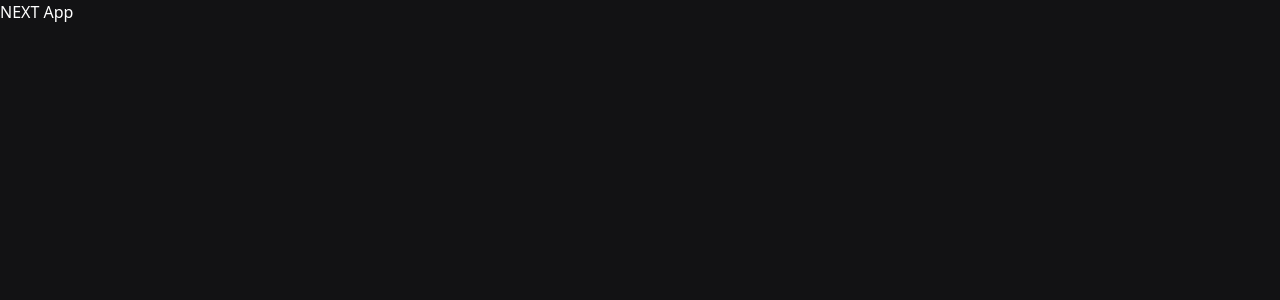
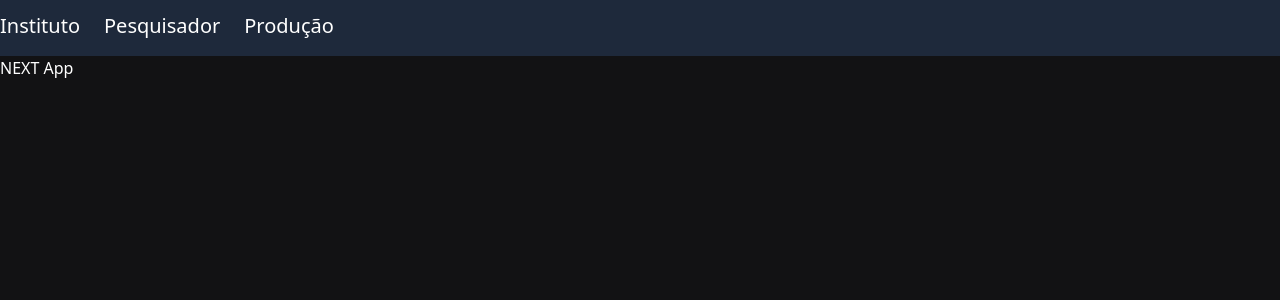
Before and after one commit to Ariel-Pichone/Lattes, a Next.js app: page / in a window 1280 px wide. Shown: the top 300 px of the page. Built offline with nearby package versions, Linux system fonts and the light colour scheme.

Commit message:
Adicionado menu superior

```diff
--- a/app/layout.js
+++ b/app/layout.js
@@ -9,13 +9,22 @@ export const metadata = {
 export default function RootLayout({ children }) {
   return (
     <html lang="en">
-      {/* <div>
-        <h2>
-          <Link href="/instituto">Instituto</Link>
-          <Link href="/pesquisador">Pesquisador</Link>
-        </h2>
-      </div> */}
-      <body className="md:container md:mx-auto md:mb-5">{children}</body>
+      <body className="">
+        <header className="bg-slate-800 h-14 ">
+          <nav className="md:container md:mx-auto md:mb-5 md:pt-3">
+            <Link className="text-xl mr-6" href="/instituto">
+              Instituto
+            </Link>
+            <Link className="text-xl mr-6" href="/pesquisador">
+              Pesquisador
+            </Link>
+            <Link className="text-xl mr-6" href="/producao">
+              Produção
+            </Link>
+          </nav>
+        </header>
+        <main className="md:container md:mx-auto md:mb-5">{children}</main>
+      </body>
     </html>
   );
 }
```
